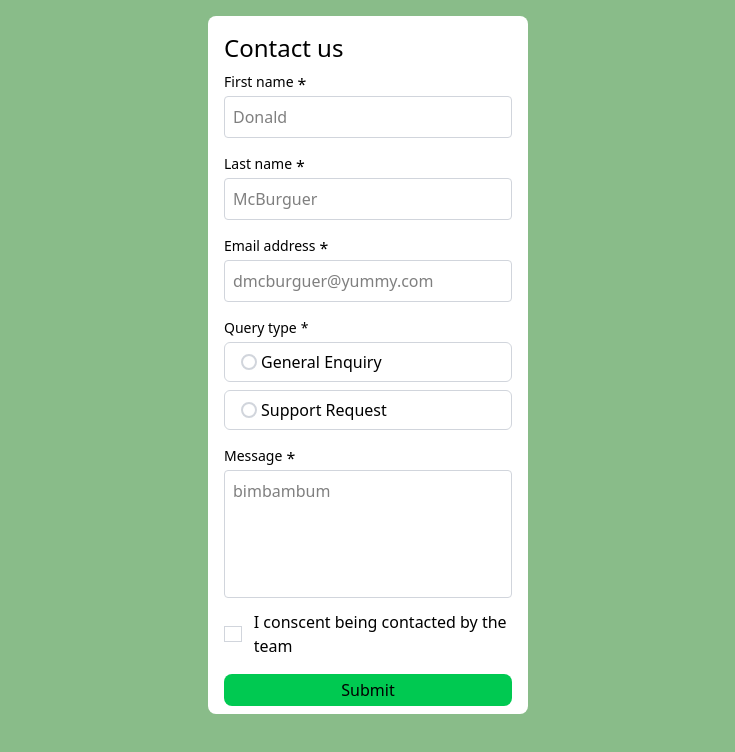
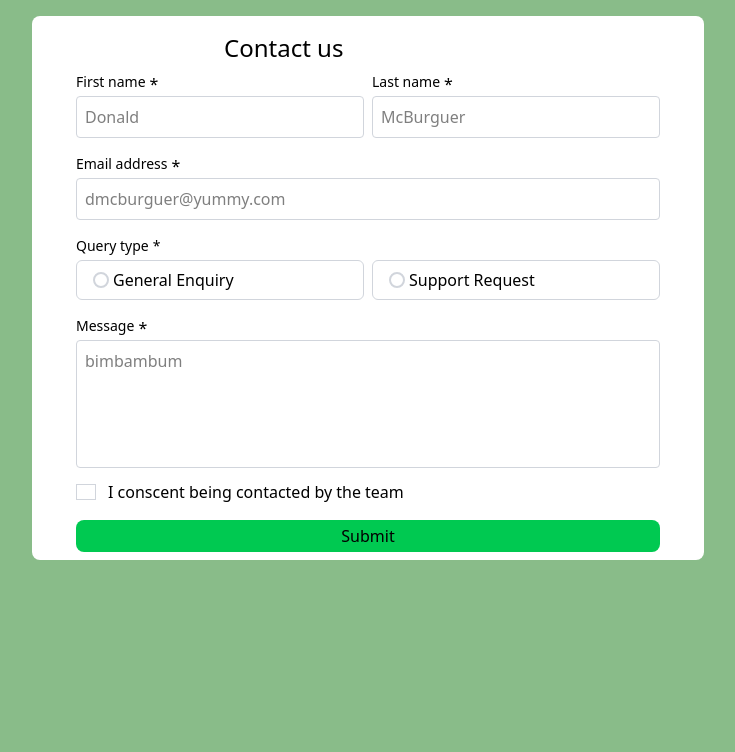
Before and after one commit to lingowmx/contact-form-main, a React (Vite) app: page / in a window 1280 px wide. Shown: the top 752 px of the page, without its empty margins (272-1007 px from the left). Built offline with nearby package versions, Linux system fonts and the light colour scheme.

Commit message:
updates desktop styles

```diff
--- a/src/App.jsx
+++ b/src/App.jsx
@@ -5,7 +5,8 @@ import './App.css'
 function App() {
 
   return (
-    <main className='w-80 h-auto rounded-lg flex justify-center items-center mx-auto mt-4 bg-white'>
+    <main className='w-80 sm:w-full sm:max-w-2xl h-auto rounded-lg flex justify-center items-center mx-auto mt-4 bg-white
+    '>
       <Form />
     </main>
   )
--- a/src/components/Form/CheckBox.jsx
+++ b/src/components/Form/CheckBox.jsx
@@ -10,8 +10,8 @@ export const CheckBox = ({
   const { register, watch, formState: { errors } } = useFormContext()
   const isChecked = watch(name)
   return (
-    <section className="mt-2 w-72">
-      <div className="w-72 mt-1 flex justify-between gap-3 cursor-pointer">
+    <section className="mt-2 w-72 sm:w-[584px]">
+      <div className="w-72 mt-1 flex justify-between gap-3 cursor-pointer sm:w-full">
         <label
           htmlFor={name}
           className="cursor-pointer flex justify-between gap-3 items-center">
--- a/src/components/Form/Form.jsx
+++ b/src/components/Form/Form.jsx
@@ -18,28 +18,31 @@ export const Form = () => {
     <FormProvider {...methods}>
       <Success
         isSubmitSuccessful={isSubmitSuccessful}
-        onReset = {() => reset()}/>
+        onReset={() => reset()} />
       <form
         onSubmit={handleSubmit(onSubmit)}
-        className={`${isSubmitSuccessful ? "w-80 flex flex-col justify-center items-center rounded-md opacity-45" : "w-80 flex flex-col justify-center items-center rounded-md"}`}>
+        className={`${isSubmitSuccessful ? "w-80 flex flex-col justify-center items-center rounded-md opacity-45" : "w-80 flex flex-col justify-center items-center rounded-md"}
+        sm:w-full`}>
         <fieldset disabled={isSubmitSuccessful} className="contents">
 
 
           <Title />
+          <div className="sm:flex sm:gap-2">
             <InputField
               name="FirstName"
               label="First name"
               placeholder="Donald"
               validation={{ required: "This field is required" }}
-
             />
             <InputField
               name="LastName"
               label="Last name"
               placeholder="McBurguer"
               validation={{ required: "This field is required" }}
-
             />
+          </div>
+          <div className="sm:flex sm:w-[584px]">
+            <div className="sm:w-full">
               <InputField
                 name="Email"
                 label="Email address"
@@ -51,8 +54,10 @@ export const Form = () => {
                     message: "Invalid email address"
                   }
                 }}
-
+                fullWidth={true}
               />
+            </div>
+          </div>
           <RadioSelection
             name="QueryType"
             label="Query type"
--- a/src/components/Form/InputField.jsx
+++ b/src/components/Form/InputField.jsx
@@ -5,10 +5,12 @@ export const InputField = ({
   label,
   type = 'text',
   placeholder,
-  validation = {}
+  validation = {},
+  fullWidth = false
 }) => {
   const { register, formState: { errors } } = useFormContext()
-  const inputClasses = `w-72 border ${errors[name] ? 'border-red-500' : 'border-gray-300'} rounded p-2 focus:outline-green-500`
+  const inputClasses = `w-72 border ${errors[name] ? 'border-red-500' : 'border-gray-300'} rounded p-2 focus:outline-green-500
+  ${fullWidth ? "w-full" : ""}`
 
   return (
     <section className="flex mb-4">
--- a/src/components/Form/RadioSelection.jsx
+++ b/src/components/Form/RadioSelection.jsx
@@ -16,7 +16,7 @@ export const RadioSelection = ({
         <label>{label}</label>
         <span>*</span>
       </div>
-      <div className="flex flex-col gap-2">
+      <div className="flex flex-col gap-2 sm:flex sm:flex-row">
         {options.map((option) => (
           <div key={option.value} className="relative">
             <input
--- a/src/components/Form/SubmitButton.jsx
+++ b/src/components/Form/SubmitButton.jsx
@@ -3,7 +3,8 @@ export const SubmitButton = () => {
     <button
       className="w-72 h-8 bg-green-500 rounded-lg mt-4 mb-2 cursor-pointer
                  transition-all duration-300 ease-in-out
-                 hover:bg-green-600 hover:scale-105 hover:text-white"
+                 hover:bg-green-600 hover:scale-105 hover:text-white
+                 sm:w-[584px]"
       type="submit"
     >
       Submit
--- a/src/components/Form/TextArea.jsx
+++ b/src/components/Form/TextArea.jsx
@@ -11,7 +11,8 @@ export const TextArea = ({
 
 }) => {
   const { register, formState: { errors } } = useFormContext()
-  const textAreaClasses = `w-72 h-32 border ${errors[name] ? 'border-red-500' : 'border-gray-300'} rounded p-2 focus:outline-green-500 resize-none`
+  const textAreaClasses = `w-72 h-32 border ${errors[name] ? 'border-red-500' : 'border-gray-300'} rounded p-2 focus:outline-green-500 resize-none
+  sm:w-[584px]`
   return (
     <section className="flex">
       <div className="w-full flex flex-col justify-between">
```
Lines whose indentation alone changed are shown as unchanged.
